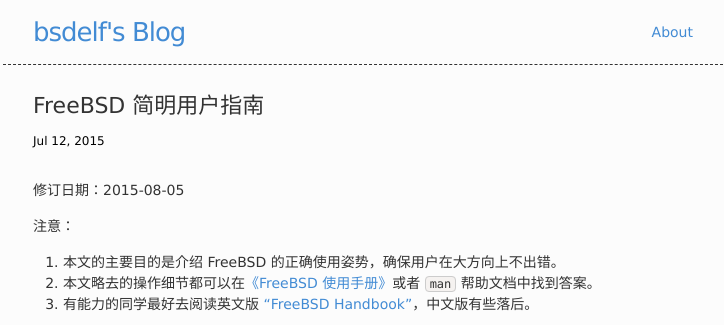
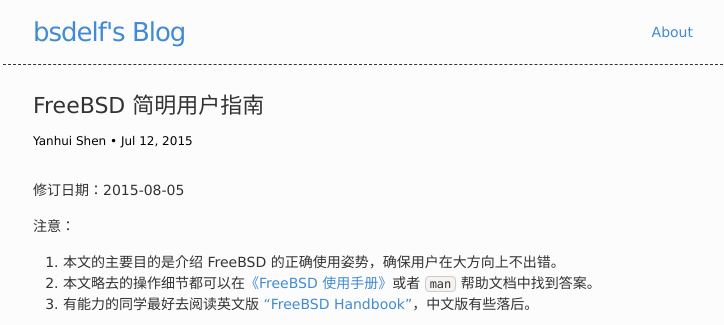
Before and after one commit to bsdelf/bsdelf.github.io, a Jekyll site: the page built from _posts/2015-07-12-freebsd-brief-user-guide.md, in a window 1280 px wide and 900 px high. Shown: the top 325 px of the window, without its empty margins (277-1001 px from the left). Built offline with Jekyll 4.4.1, drawn with Linux system fonts in a browser that asks for light colours.

Commit message:
+ author info

```diff
--- a/_config.yml
+++ b/_config.yml
@@ -1,5 +1,6 @@
 # Site settings
 title: bsdelf's Blog
+author: Yanhui Shen
 twitter_username: bsdelf
 github_username:  bsdelf
 zhihu_username:  bsdelf
--- a/_layouts/post.html
+++ b/_layouts/post.html
@@ -5,7 +5,7 @@
 
     <header class="post-header">
         <h1 class="post-title">{{ page.title }}</h1>
-        <p class="post-meta">{{ page.date | date: "%b %-d, %Y" }}{% if page.author %} • {{ page.author }}{% endif %}{% if page.meta %} • {{ page.meta }}{% endif %}</p>
+        <p class="post-meta">{% if site.author %}{{ site.author }} • {% endif %}{% if page.meta %}{{ page.meta }} • {% endif %}{{ page.date | date: "%b %-d, %Y" }}</p>
     </header>
 
     <article class="post-content" id="post-content">
```
